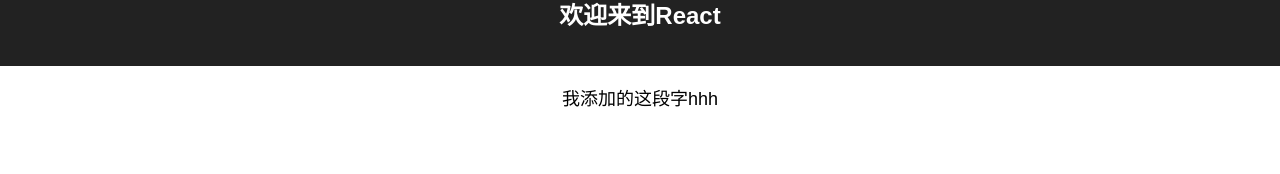
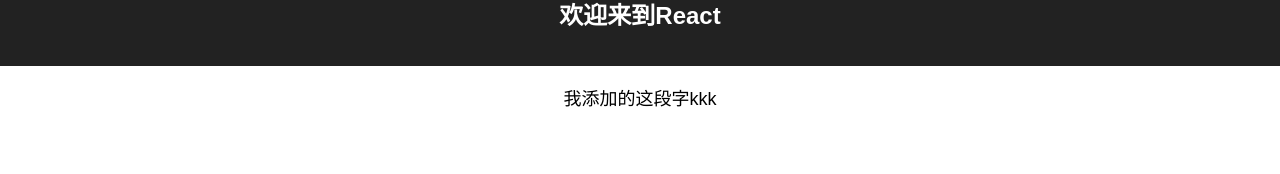
Before and after one commit to cuixiaohui1202/travis, a React (Create React App) app: page / in a window 1280 px wide. Shown: the part 124-298 px from the top of the page. Built offline with nearby package versions, Linux system fonts and the light colour scheme.

Commit message:
添加测试2

```diff
--- a/src/App.js
+++ b/src/App.js
@@ -11,7 +11,7 @@ class App extends Component {
           <h1 className="App-title">欢迎来到React</h1>
         </header>
         <p className="App-intro">
-          我添加的这段字hhh
+          我添加的这段字kkk
         </p>
       </div>
     );
```
